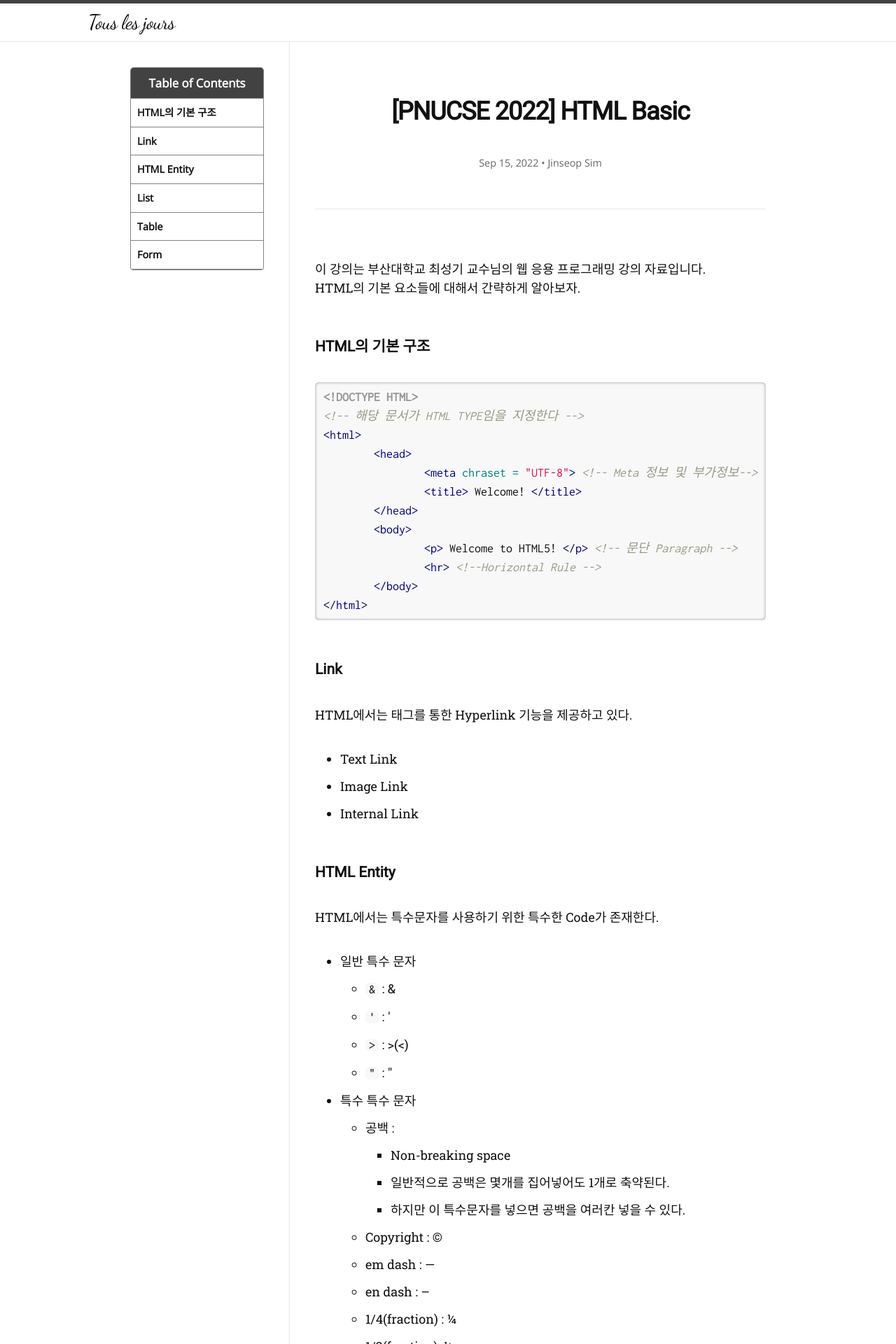
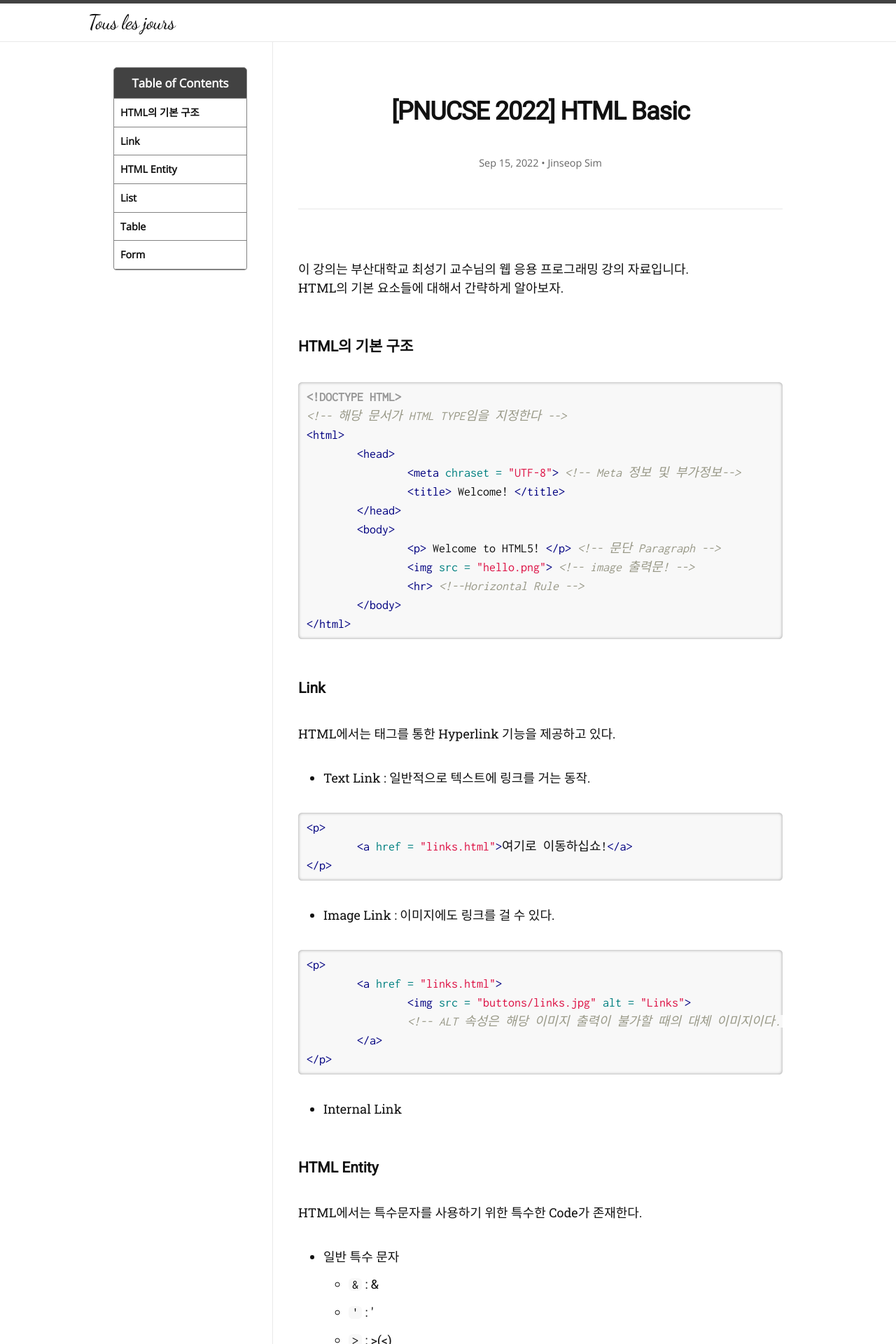
Before and after one commit to Jinseop-Sim/Jinseop-Sim.github.io, a Jekyll site: the page built from _posts/2022-09-15-HTML-basic.md, in a window 1280 px wide. Shown: the top 1920 px of the page at 70% size. Built offline with Jekyll 4.4.1, drawn with Linux system fonts in a browser that asks for light colours; nearby versions of some CDN libraries; some web fonts are replaced; some of the changed text lies outside the part shown.

Commit message:
modify post

````diff
--- a/_posts/2022-09-15-HTML-basic.md
+++ b/_posts/2022-09-15-HTML-basic.md
@@ -21,6 +21,7 @@ HTML의 기본 요소들에 대해서 간략하게 알아보자.
 	</head>
 	<body>
 		<p> Welcome to HTML5! </p> <!-- 문단 Paragraph -->
+		<img src = "hello.png"> <!-- image 출력문! -->
 		<hr> <!--Horizontal Rule -->
 	</body>
 </html>
@@ -28,8 +29,23 @@ HTML의 기본 요소들에 대해서 간략하게 알아보자.
 
 ### Link
 HTML에서는 태그를 통한 Hyperlink 기능을 제공하고 있다.
-- Text Link
-- Image Link
+- Text Link : 일반적으로 텍스트에 링크를 거는 동작.
+{% highlight html %}
+<p>
+	<a href = "links.html">여기로 이동하십쇼!</a>
+</p>
+{% endhighlight %}
+
+- Image Link : 이미지에도 링크를 걸 수 있다.
+{% highlight html %}
+<p>
+	<a href = "links.html">
+		<img src = "buttons/links.jpg" alt = "Links">
+		<!-- ALT 속성은 해당 이미지 출력이 불가할 때의 대체 이미지이다.-->
+	</a>
+</p>
+{% endhighlight %}
+
 - Internal Link
 
 ### HTML Entity
@@ -55,9 +71,24 @@ HTML에서는 특수문자를 사용하기 위한 특수한 Code가 존재한다
 HTML에서는 List를 태그를 통해 표현한다.
 - UL : Unordered List, 그냥 점으로 표시되는 List이다.
 - OL : Ordered List, 순서가 숫자로 표시되는 List이다.
-- DL : Descriptive List
+- DL : Descriptive List, 특이하게 직접 태그를 정의할 수 있는 List이다.
+{% highlight html %}
+<dl>
+	<dt>Coffee</dt><dd>Hot black drink</dd>
+	<dt>Milk</dt><dd>White cold drink</dd>
+</dl>
+{% endhighlight %}
 
 ### Table
 HTML에서는 ```<Table>``` 태그를 통해 표를 정의한다.
-
+{% highlight html %}
+<table>
+	<thead>
+	</thead>
+	<tbody>
+	</tbody>
+	<tfooter>
+	</tfooter>
+</table>
+{% endhighlight %}
 ### Form
````
